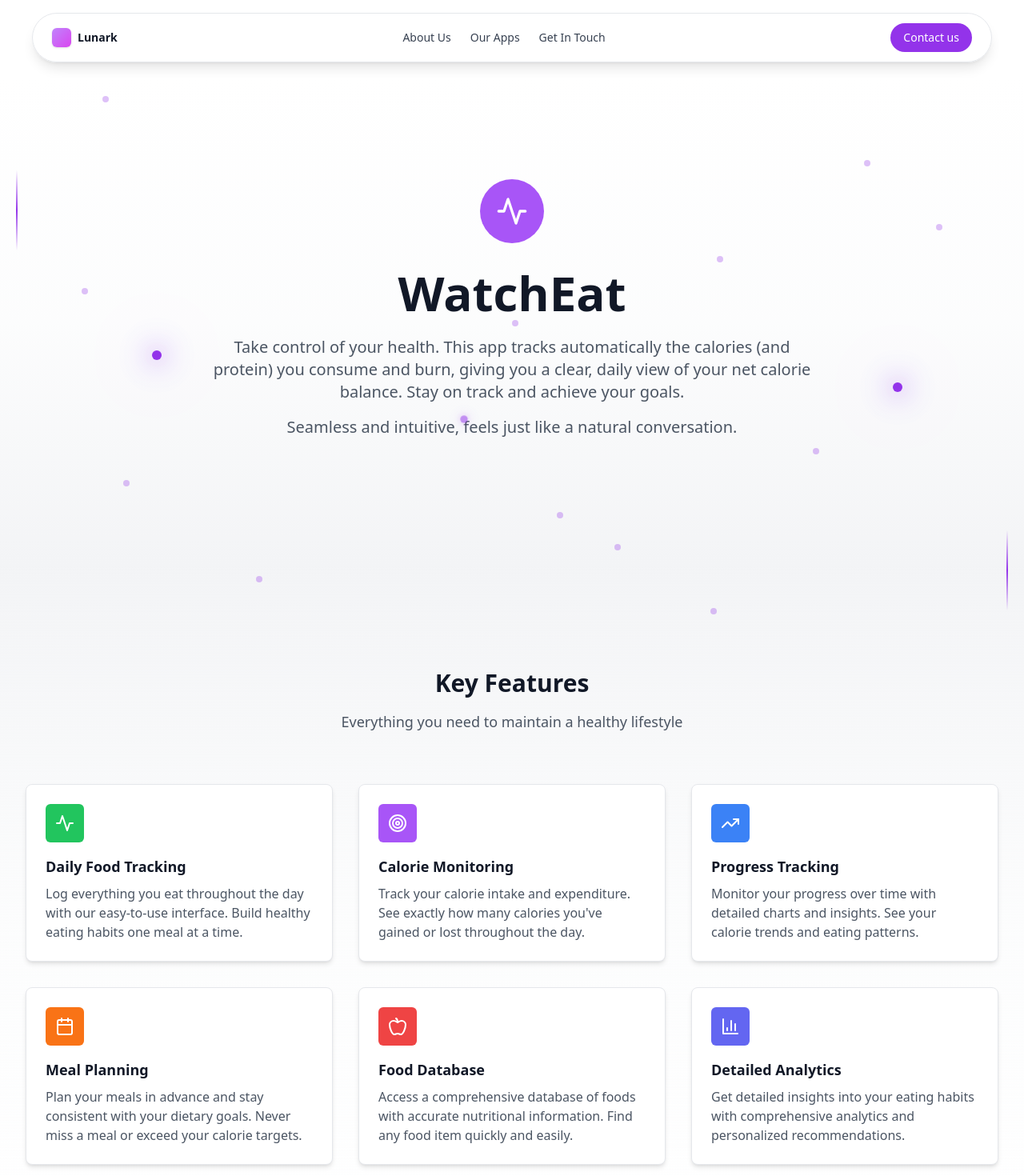
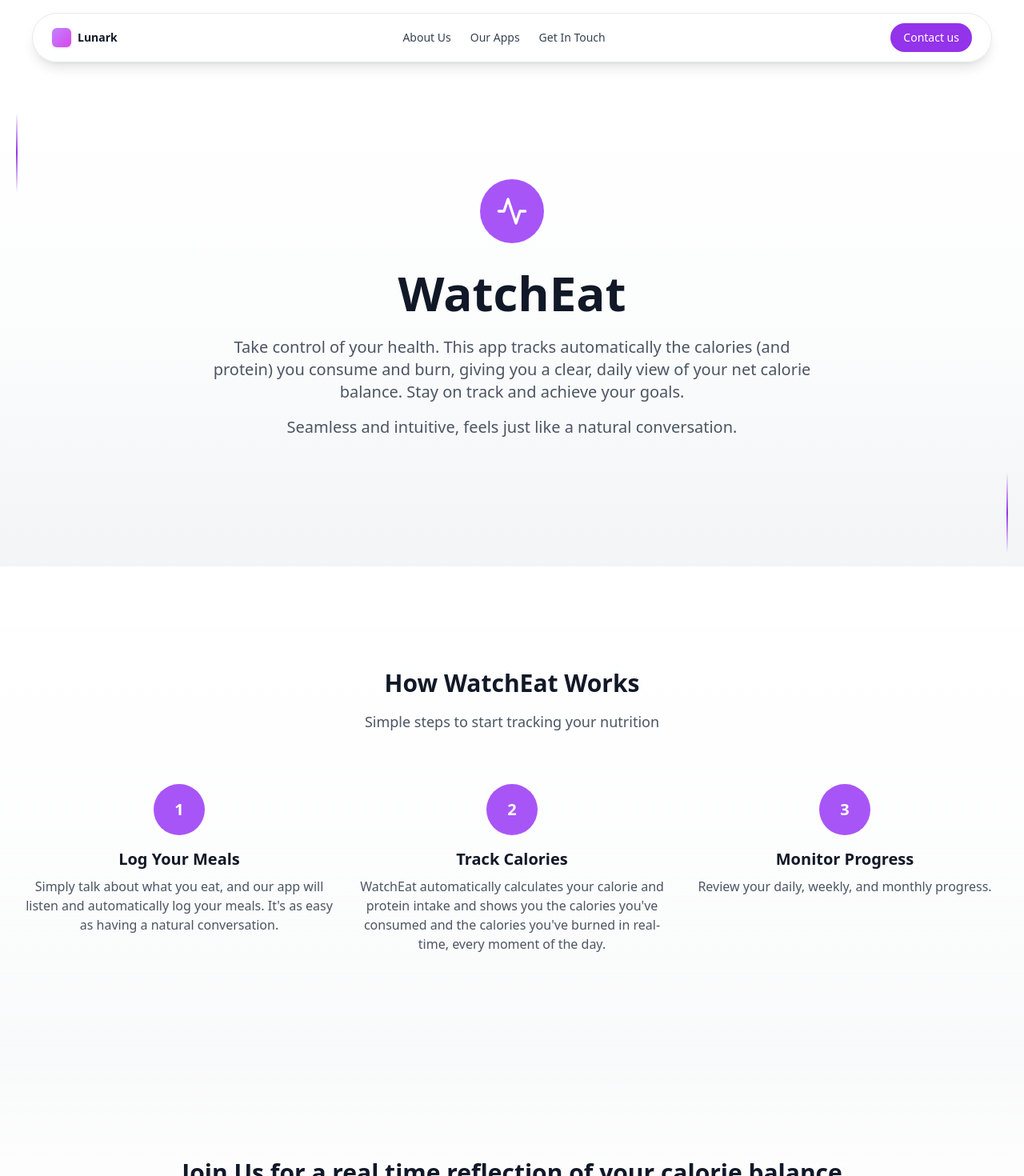
Before and after one commit to LunarkSolutions/Lunark_Website, a React (Vite) app: page /watcheat in a window 1280 px wide. Shown: the top 1470 px of the page at 80% size. Built offline with nearby package versions, Linux system fonts and the light colour scheme.

Commit message:
Remove Glowing Balls and Key Features

```diff
--- a/src/App.tsx
+++ b/src/App.tsx
@@ -26,23 +26,6 @@ function App() {
       <div className="animated-line animated-line-left"></div>
       <div className="animated-line animated-line-right"></div>
 
-      {/* Animated purple balls */}
-      <div className="animated-ball ball-1"></div>
-      <div className="animated-ball ball-2"></div>
-      <div className="animated-ball ball-3"></div>
-      <div className="animated-ball ball-4"></div>
-      <div className="animated-ball ball-5"></div>
-      <div className="animated-ball ball-6"></div>
-      <div className="animated-ball ball-7"></div>
-      <div className="animated-ball ball-8"></div>
-      <div className="animated-ball ball-9"></div>
-      <div className="animated-ball ball-10"></div>
-      <div className="animated-ball ball-11"></div>
-      <div className="animated-ball ball-12"></div>
-      <div className="animated-ball ball-13"></div>
-      <div className="animated-ball ball-14"></div>
-      <div className="animated-ball ball-15"></div>
-
       <Routes>
         <Route path="/" element={<HomePage />} />
         <Route path="/watcheat" element={<WatchEatPage />} />
--- a/src/components/WatchEatPage.tsx
+++ b/src/components/WatchEatPage.tsx
@@ -33,86 +33,11 @@ export default function WatchEatPage() {
         </div>
       </section>
 
-      {/* Features Section */}
-      <section className="relative py-32">
-        <div className="pointer-events-none absolute inset-0 bg-gradient-to-b from-gray-100 via-gray-50/50 to-transparent" />
-        <div className="relative max-w-7xl mx-auto px-4 sm:px-6 lg:px-8">
-          <div className="text-center mb-16">
-            <h2 className="text-3xl font-bold text-gray-900 animate-fadeInUp">Key Features</h2>
-            <p className="mt-4 text-lg text-gray-600 animate-fadeInUp animate-delay-200">
-              Everything you need to maintain a healthy lifestyle
-            </p>
-          </div>
 
-          <div className="grid grid-cols-1 gap-8 sm:grid-cols-2 lg:grid-cols-3">
-            <div className="bg-white border border-gray-200 p-6 rounded-lg shadow-md hover:shadow-lg transition-shadow animate-fadeInUp animate-delay-400">
-              <div className="flex items-center justify-center h-12 w-12 rounded-md bg-green-500 text-white mb-4">
-                <Activity className="h-6 w-6" />
-              </div>
-              <h3 className="text-lg font-semibold text-gray-900 mb-2">Daily Food Tracking</h3>
-              <p className="text-gray-600">
-                Log everything you eat throughout the day with our easy-to-use interface.
-                Build healthy eating habits one meal at a time.
-              </p>
-            </div>
 
-            <div className="bg-white border border-gray-200 p-6 rounded-lg shadow-md hover:shadow-lg transition-shadow animate-fadeInUp animate-delay-600">
-              <div className="flex items-center justify-center h-12 w-12 rounded-md bg-purple-500 text-white mb-4">
-                <Target className="h-6 w-6" />
-              </div>
-              <h3 className="text-lg font-semibold text-gray-900 mb-2">Calorie Monitoring</h3>
-              <p className="text-gray-600">
-                Track your calorie intake and expenditure. See exactly how many calories
-                you've gained or lost throughout the day.
-              </p>
-            </div>
 
-            <div className="bg-white border border-gray-200 p-6 rounded-lg shadow-md hover:shadow-lg transition-shadow animate-fadeInUp animate-delay-800">
-              <div className="flex items-center justify-center h-12 w-12 rounded-md bg-blue-500 text-white mb-4">
-                <TrendingUp className="h-6 w-6" />
-              </div>
-              <h3 className="text-lg font-semibold text-gray-900 mb-2">Progress Tracking</h3>
-              <p className="text-gray-600">
-                Monitor your progress over time with detailed charts and insights.
-                See your calorie trends and eating patterns.
-              </p>
-            </div>
 
-            <div className="bg-white border border-gray-200 p-6 rounded-lg shadow-md hover:shadow-lg transition-shadow">
-              <div className="flex items-center justify-center h-12 w-12 rounded-md bg-orange-500 text-white mb-4">
-                <Calendar className="h-6 w-6" />
-              </div>
-              <h3 className="text-lg font-semibold text-gray-900 mb-2">Meal Planning</h3>
-              <p className="text-gray-600">
-                Plan your meals in advance and stay consistent with your dietary goals.
-                Never miss a meal or exceed your calorie targets.
-              </p>
-            </div>
 
-            <div className="bg-white border border-gray-200 p-6 rounded-lg shadow-md hover:shadow-lg transition-shadow">
-              <div className="flex items-center justify-center h-12 w-12 rounded-md bg-red-500 text-white mb-4">
-                <Apple className="h-6 w-6" />
-              </div>
-              <h3 className="text-lg font-semibold text-gray-900 mb-2">Food Database</h3>
-              <p className="text-gray-600">
-                Access a comprehensive database of foods with accurate nutritional information.
-                Find any food item quickly and easily.
-              </p>
-            </div>
-
-            <div className="bg-white border border-gray-200 p-6 rounded-lg shadow-md hover:shadow-lg transition-shadow">
-              <div className="flex items-center justify-center h-12 w-12 rounded-md bg-indigo-500 text-white mb-4">
-                <BarChart3 className="h-6 w-6" />
-              </div>
-              <h3 className="text-lg font-semibold text-gray-900 mb-2">Detailed Analytics</h3>
-              <p className="text-gray-600">
-                Get detailed insights into your eating habits with comprehensive analytics
-                and personalized recommendations.
-              </p>
-            </div>
-          </div>
-        </div>
-      </section>
 
       {/* How It Works Section */}
       <section className="relative py-32">
--- a/src/index.css
+++ b/src/index.css
@@ -105,128 +105,4 @@
     }
   }
 
-  .animated-ball {
-    position: absolute;
-    width: 8px;
-    height: 8px;
-    background: #9333ea;
-    border-radius: 50%;
-    z-index: 5;
-    opacity: 0.3;
-    transition: all 0.3s ease;
-  }
-
-  .animated-ball.light-up {
-    opacity: 1;
-    box-shadow: 0 0 20px #9333ea, 0 0 40px #9333ea, 0 0 60px #9333ea;
-    transform: scale(1.5);
-  }
-
-  .ball-1 {
-    top: 15%;
-    left: 10%;
-    animation: lightUpCycle 4s infinite;
-  }
-
-  .ball-2 {
-    top: 25%;
-    right: 15%;
-    animation: lightUpCycle 4s infinite 1s;
-  }
-
-  .ball-3 {
-    top: 45%;
-    left: 8%;
-    animation: lightUpCycle 4s infinite 2s;
-  }
-
-  .ball-4 {
-    top: 60%;
-    right: 12%;
-    animation: lightUpCycle 4s infinite 0.5s;
-  }
-
-  .ball-5 {
-    top: 75%;
-    left: 12%;
-    animation: lightUpCycle 4s infinite 3s;
-  }
-
-  .ball-6 {
-    top: 35%;
-    right: 8%;
-    animation: lightUpCycle 4s infinite 1.5s;
-  }
-
-  .ball-7 {
-    top: 50%;
-    left: 50%;
-    animation: lightUpCycle 4s infinite 2.5s;
-  }
-
-  .ball-8 {
-    top: 65%;
-    left: 45%;
-    animation: lightUpCycle 4s infinite 0.8s;
-  }
-
-  .ball-9 {
-    top: 80%;
-    right: 45%;
-    animation: lightUpCycle 4s infinite 3.2s;
-  }
-
-  .ball-10 {
-    top: 90%;
-    left: 25%;
-    animation: lightUpCycle 4s infinite 1.8s;
-  }
-
-  .ball-11 {
-    top: 95%;
-    right: 30%;
-    animation: lightUpCycle 4s infinite 2.8s;
-  }
-
-  .ball-12 {
-    top: 55%;
-    left: 15%;
-    animation: lightUpCycle 4s infinite 0.3s;
-  }
-
-  .ball-13 {
-    top: 70%;
-    right: 20%;
-    animation: lightUpCycle 4s infinite 3.5s;
-  }
-
-  .ball-14 {
-    top: 85%;
-    left: 60%;
-    animation: lightUpCycle 4s infinite 1.2s;
-  }
-
-  .ball-15 {
-    top: 40%;
-    left: 70%;
-    animation: lightUpCycle 4s infinite 2.2s;
-  }
-
-  @keyframes lightUpCycle {
-    0%, 80% {
-      opacity: 0.3;
-      box-shadow: none;
-      transform: scale(1);
-    }
-    85%, 95% {
-      opacity: 1;
-      box-shadow: 0 0 20px #9333ea, 0 0 40px #9333ea, 0 0 60px #9333ea;
-      transform: scale(1.5);
-    }
-    100% {
-      opacity: 0.3;
-      box-shadow: none;
-      transform: scale(1);
-    }
-  }
 }
```
